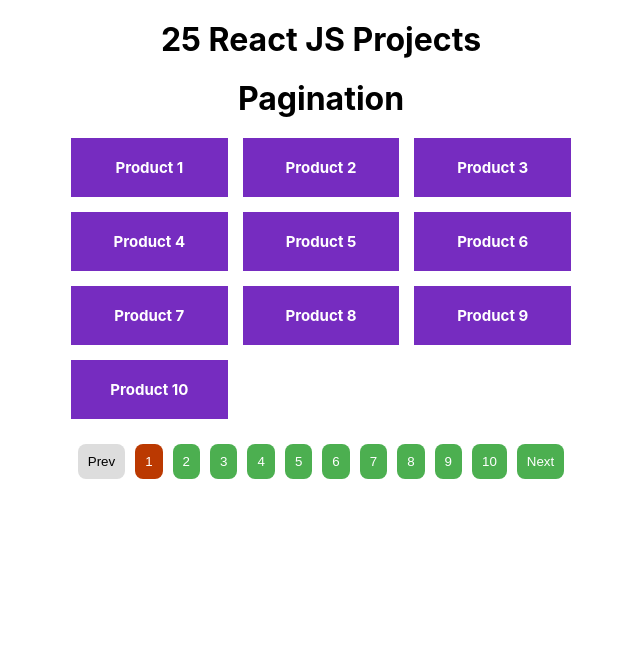
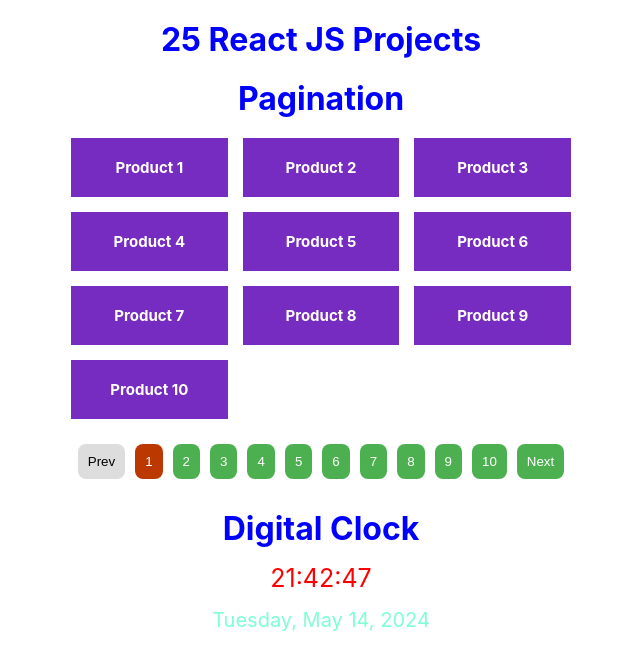
Before and after one commit to 7aslan/25-react-project-part-2, a React (Vite) app: page / in a window 1280 px wide. Shown: the top 670 px of the page, without its empty margins (319-959 px from the left). Built offline with nearby package versions, Linux system fonts and the light colour scheme.

Commit message:
add: digital clock

```diff
--- a/src/App.jsx
+++ b/src/App.jsx
@@ -1,4 +1,5 @@
 import "./App.css";
+import DigitalClock from "./components/digital-clock";
 import PaginationTest from "./components/pagination/test";
 
 function App() {
@@ -6,6 +7,7 @@
     <div className="App">
       <h1 className="title">25 React JS Projects</h1>
       <PaginationTest />
+      <DigitalClock/>
     </div>
   );
 }
--- /dev/null
+++ b/src/components/digital-clock/clock.css
@@ -0,0 +1,18 @@
+.digital-clock{
+    margin-top: 30px;
+}
+h1{
+    color: blue;
+}
+.clock{
+    color: #ff0000;
+}
+.time{
+    margin: 15px;
+    font-size: 20px;
+    font-size: 25px;
+}
+.date{
+    font-size: 20px;
+    color: aquamarine;
+}
--- /dev/null
+++ b/src/components/digital-clock/index.jsx
@@ -0,0 +1,38 @@
+import { useEffect } from "react";
+import { useState } from "react";
+import "./clock.css"
+
+function DigitalClock(){
+
+    const [time, setTime] = useState(new Date())
+
+    useEffect(()=>{
+        const intervalId = setInterval(()=>{
+            setTime(new Date())
+        },1000)
+    },[])
+
+    return (
+        <div className="digital-clock">
+            <h1>Digital Clock</h1>
+            <div className="clock">
+                <div className="time">
+                    <span>{time.getHours().toString().padStart(2,"0")}</span>:
+                    <span>{time.getMinutes().toString().padStart(2,"0")}</span>:
+                    <span>{time.getSeconds().toString().padStart(2,"0")}</span>
+                </div>
+                <div className="date">
+                    {time.toLocaleDateString(undefined,{
+                        weekday:"long",
+                        year:"numeric",
+                        month:"long",
+                        day:"numeric"
+                    })}
+                </div>
+            </div>
+        </div>
+    )
+}
+
+
+export default DigitalClock;
```
